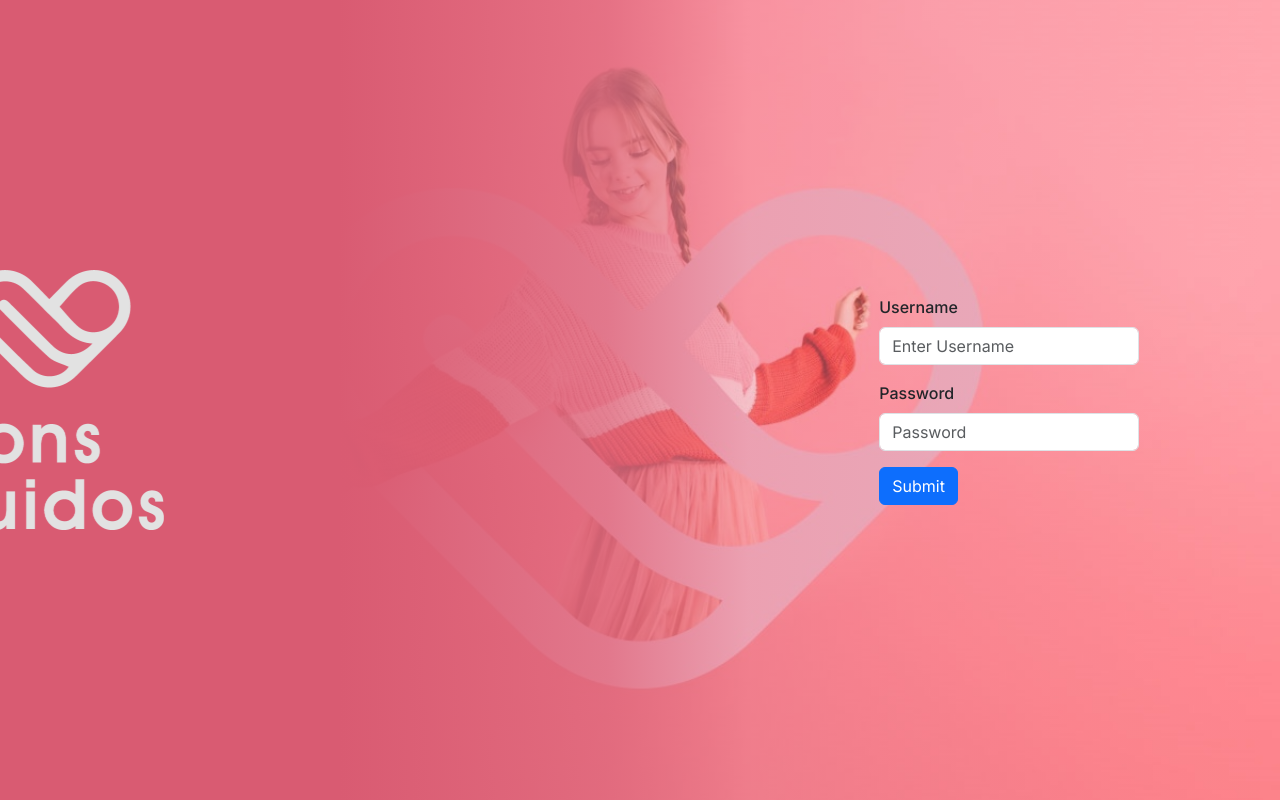
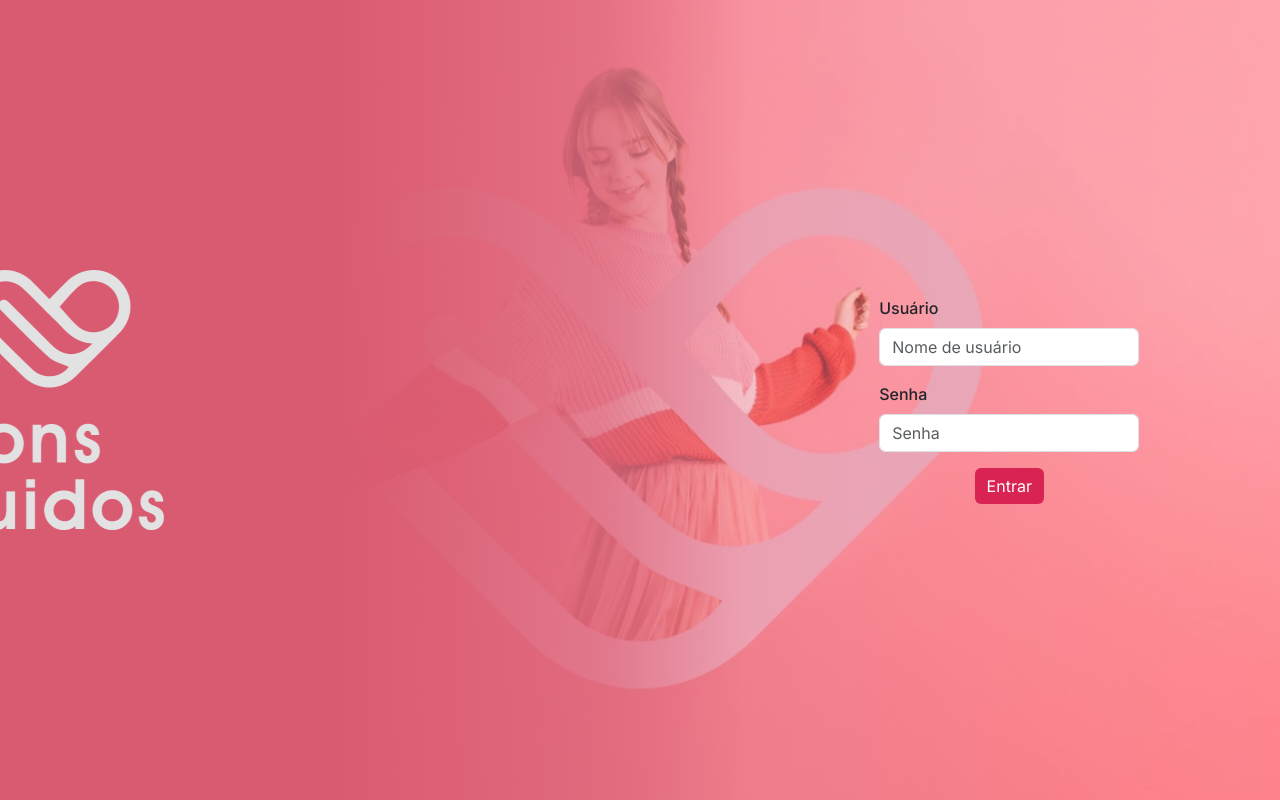
Before and after one commit to duduvf11/Certificadora-Identitaria, a React (Vite) app in the folder frontend/certficadora-identitaria/: page /project in a window 1280 px wide. Built offline with nearby package versions, Linux system fonts and the light colour scheme.

Commit message:
css adjusts

```diff
--- a/frontend/certficadora-identitaria/src/components/admin_home/admin_home.css
+++ b/frontend/certficadora-identitaria/src/components/admin_home/admin_home.css
@@ -0,0 +1,4 @@
+.admin{
+    margin-left: 0;
+    width: 100%;
+}
--- a/frontend/certficadora-identitaria/src/components/admin_home/admin_home.jsx
+++ b/frontend/certficadora-identitaria/src/components/admin_home/admin_home.jsx
@@ -1,28 +1,35 @@
-import { useState } from 'react';
+import { } from 'react';
 import './admin_home.css';
 import Button from 'react-bootstrap/Button';
 import { Link } from 'react-router-dom';
 
+import Logo_Admin from '../../assets/Marca_Bons_fluidos1.svg';
+
 const admin_home = () => {
   return (
-    <div className="admin-home">
+      <div className='background'>
+                  <div>
+                      <img src={Logo_Admin} alt="" className='home_logo admin'/>
+                  </div>
+      <div className="home_container_buttons">
         <Link to="/demands">
-      <Button className="home-button" variant="secondary" size="lg">
+        <Button className="home_button" variant="secondary" size="lg">
           SOLICITAÇÕES DE DOAÇÃO
         </Button>
         </Link>
 
         <Link to="/history">
-      <Button className="home-button" variant="secondary" size="lg">
+        <Button className="home_button" variant="secondary" size="lg">
           HISTÓRICO DE DOAÇÕES
         </Button>
         </Link>
 
         <Link to="/control">
-      <Button className="home-button" variant="secondary" size="lg">
+        <Button className="home_button" variant="secondary" size="lg">
           CONTROLE DE CAIXA E ESTOQUE
         </Button>
         </Link>
+      </div>
     </div>
   );
 };
--- a/frontend/certficadora-identitaria/src/components/project/Project.jsx
+++ b/frontend/certficadora-identitaria/src/components/project/Project.jsx
@@ -67,26 +67,26 @@ const Project = () => {
                     </Alert>
                     )}
                     <Form.Group className="mb-3" controlId="formBasicUsername">
-                        <Form.Label>Username</Form.Label>
+                        <Form.Label>Usuário</Form.Label>
                         <Form.Control
                             type="text"
-                            placeholder="Enter Username"
+                            placeholder="Nome de usuário"
                             value={user}
                             onChange={(e) => setUser(e.target.value)}
                             />
                     </Form.Group>
                     <Form.Group className="mb-3" controlId="formBasicPassword">
-                        <Form.Label>Password</Form.Label>
+                        <Form.Label>Senha</Form.Label>
                         <Form.Control
                             type="password"
-                            placeholder="Password"
+                            placeholder="Senha"
                             value={password}
                             onChange={(e) => setPassword(e.target.value)}
                             />
                     </Form.Group>
                     <Link to="/admin">
-                    <Button variant="primary" type="submit">
-                        Submit
+                    <Button className='login_button' variant="primary" type="submit">
+                        Entrar
                     </Button>
                     </Link>
                 </Form>
--- a/frontend/certficadora-identitaria/src/components/project/project.css
+++ b/frontend/certficadora-identitaria/src/components/project/project.css
@@ -0,0 +1,11 @@
+.Login_container{
+    display: flex;
+    flex-direction: column;
+    justify-content: center;
+}
+
+.login_button{
+    background-color: #D92353;
+    border: none;
+    width: 100%;
+}
```
Lines whose indentation alone changed are shown as unchanged.
